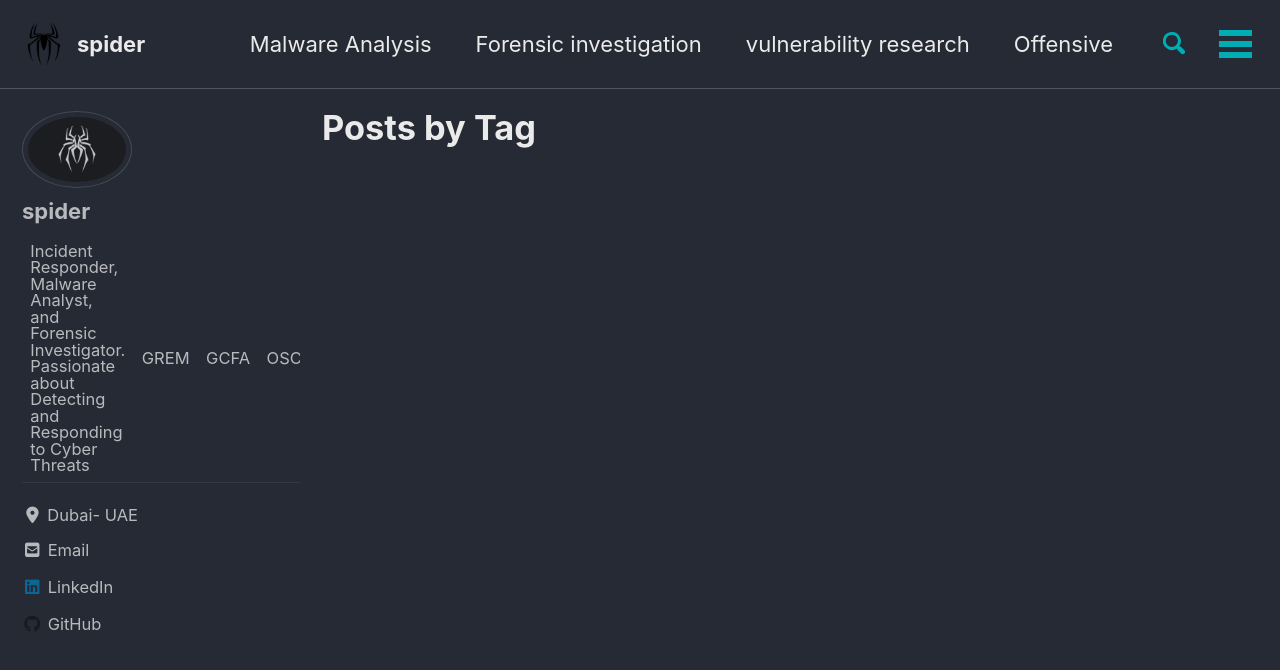
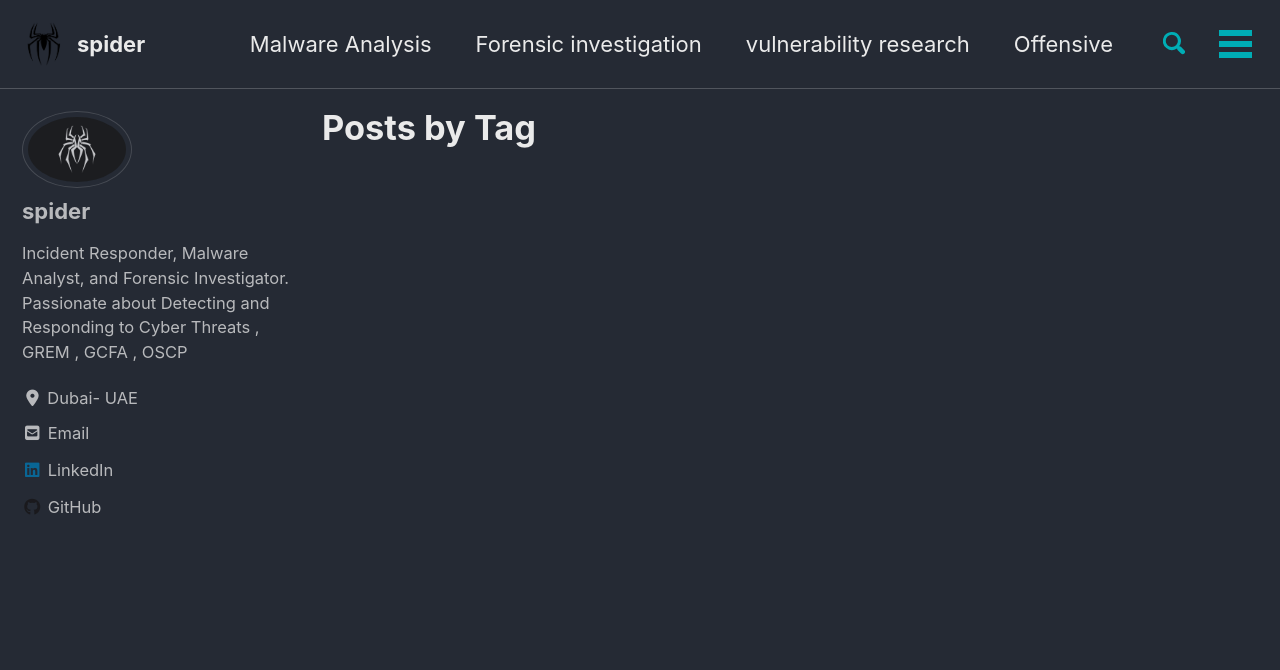
Before and after one commit to SpiderMSSP/spidermssp.github.io, a Jekyll site: the page built from _pages/tag-archive.md, in a window 1280 px wide and 900 px high. Shown: the top 670 px of the window. Built offline with Jekyll 4.4.1, drawn with Linux system fonts in a browser that asks for light colours; cached includes are drawn as plain includes; nearby versions of some CDN libraries.

```diff
--- a/_config.yml
+++ b/_config.yml
@@ -95,7 +95,7 @@ analytics:
 author:
   name             : "spider"
   avatar           : /assets/images/site_data/avatar.jpg # path of avatar image, e.g. "/assets/images/bio-photo.jpg"
-  bio              : "Incident Responder, Malware Analyst, and Forensic Investigator. Passionate about Detecting and Responding to Cyber Threats | GREM | GCFA | OSCP"
+  bio              : "Incident Responder, Malware Analyst, and Forensic Investigator. Passionate about Detecting and Responding to Cyber Threats , GREM , GCFA , OSCP"
   location         : "Dubai- UAE"
   email            :
   links:
```
